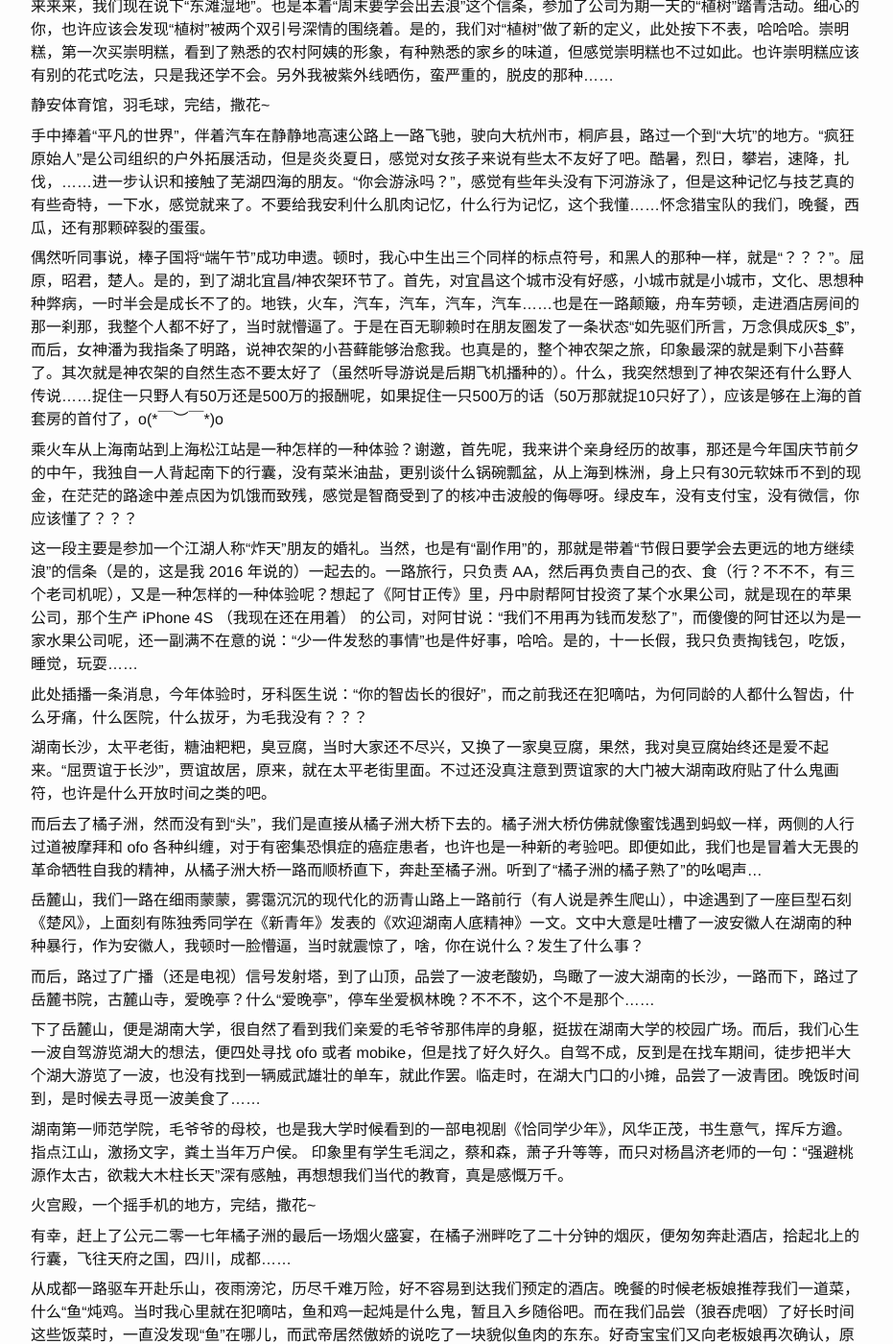
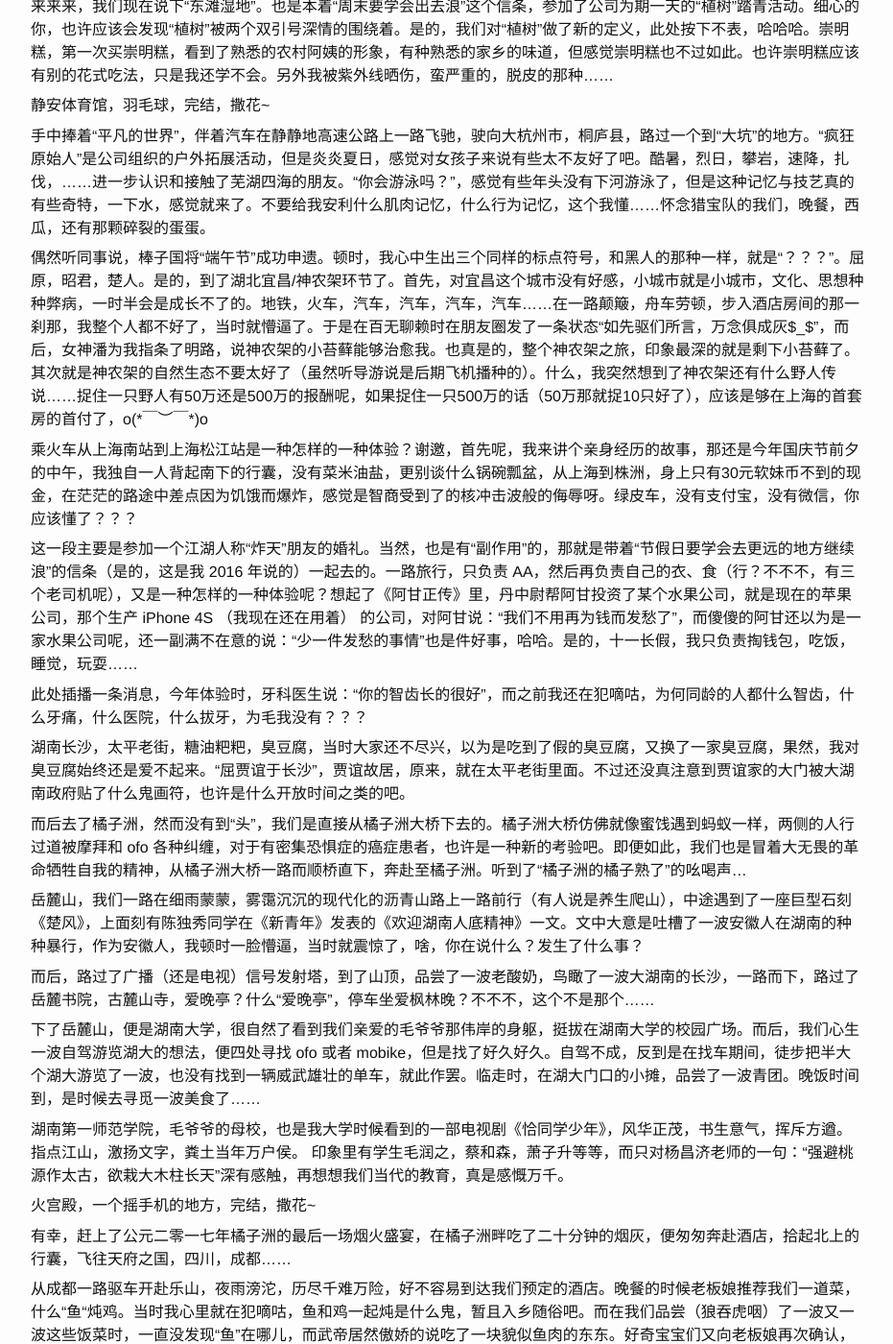
Before and after one commit to ousiax/ousiax.github.io, a Jekyll site: the page built from _posts/2017-12-31-annual-summary-2017.md, in a window 1280 px wide and 1400 px high, scrolled down 1119 px. Shown: the whole window at 96% size, without its empty margins (173-1104 px from the left). Built offline with Jekyll 4.4.1, drawn with Linux system fonts in a browser that asks for light colours; comment, search, counter and statistics services are not loaded; some of the changed text lies outside the part shown.

Commit message:
Update 2017-12-31-annual-summary-2017.md

```diff
--- a/_posts/2017-12-31-annual-summary-2017.md
+++ b/_posts/2017-12-31-annual-summary-2017.md
@@ -44,17 +44,17 @@
 
 手中捧着“平凡的世界”，伴着汽车在静静地高速公路上一路飞驰，驶向大杭州市，桐庐县，路过一个到“大坑”的地方。“疯狂原始人”是公司组织的户外拓展活动，但是炎炎夏日，感觉对女孩子来说有些太不友好了吧。酷暑，烈日，攀岩，速降，扎伐，……进一步认识和接触了芜湖四海的朋友。“你会游泳吗？”，感觉有些年头没有下河游泳了，但是这种记忆与技艺真的有些奇特，一下水，感觉就来了。不要给我安利什么肌肉记忆，什么行为记忆，这个我懂……怀念猎宝队的我们，晚餐，西瓜，还有那颗碎裂的蛋蛋。
 
-偶然听同事说，棒子国将“端午节”成功申遗。顿时，我心中生出三个同样的标点符号，和黑人的那种一样，就是“？？？”。屈原，昭君，楚人。是的，到了湖北宜昌/神农架环节了。首先，对宜昌这个城市没有好感，小城市就是小城市，文化、思想种种弊病，一时半会是成长不了的。地铁，火车，汽车，汽车，汽车，汽车……也是在一路颠簸，舟车劳顿，走进酒店房间的那一刹那，我整个人都不好了，当时就懵逼了。于是在百无聊赖时在朋友圈发了一条状态“如先驱们所言，万念俱成灰$\_$"，而后，女神潘为我指条了明路，说神农架的小苔藓能够治愈我。也真是的，整个神农架之旅，印象最深的就是剩下小苔藓了。其次就是神农架的自然生态不要太好了（虽然听导游说是后期飞机播种的）。什么，我突然想到了神农架还有什么野人传说……捉住一只野人有50万还是500万的报酬呢，如果捉住一只500万的话（50万那就捉10只好了），应该是够在上海的首套房的首付了，o(\*￣︶￣\*)o
+偶然听同事说，棒子国将“端午节”成功申遗。顿时，我心中生出三个同样的标点符号，和黑人的那种一样，就是“？？？”。屈原，昭君，楚人。是的，到了湖北宜昌/神农架环节了。首先，对宜昌这个城市没有好感，小城市就是小城市，文化、思想种种弊病，一时半会是成长不了的。地铁，火车，汽车，汽车，汽车，汽车……在一路颠簸，舟车劳顿，步入酒店房间的那一刹那，我整个人都不好了，当时就懵逼了。于是在百无聊赖时在朋友圈发了一条状态“如先驱们所言，万念俱成灰$\_$"，而后，女神潘为我指条了明路，说神农架的小苔藓能够治愈我。也真是的，整个神农架之旅，印象最深的就是剩下小苔藓了。其次就是神农架的自然生态不要太好了（虽然听导游说是后期飞机播种的）。什么，我突然想到了神农架还有什么野人传说……捉住一只野人有50万还是500万的报酬呢，如果捉住一只500万的话（50万那就捉10只好了），应该是够在上海的首套房的首付了，o(\*￣︶￣\*)o
 
-乘火车从上海南站到上海松江站是一种怎样的一种体验？谢邀，首先呢，我来讲个亲身经历的故事，那还是今年国庆节前夕的中午，我独自一人背起南下的行囊，没有菜米油盐，更别谈什么锅碗瓢盆，从上海到株洲，身上只有30元软妹币不到的现金，在茫茫的路途中差点因为饥饿而致残，感觉是智商受到了的核冲击波般的侮辱呀。绿皮车，没有支付宝，没有微信，你应该懂了？？？
+乘火车从上海南站到上海松江站是一种怎样的一种体验？谢邀，首先呢，我来讲个亲身经历的故事，那还是今年国庆节前夕的中午，我独自一人背起南下的行囊，没有菜米油盐，更别谈什么锅碗瓢盆，从上海到株洲，身上只有30元软妹币不到的现金，在茫茫的路途中差点因为饥饿而爆炸，感觉是智商受到了的核冲击波般的侮辱呀。绿皮车，没有支付宝，没有微信，你应该懂了？？？
 
 这一段主要是参加一个江湖人称“炸天”朋友的婚礼。当然，也是有“副作用”的，那就是带着“节假日要学会去更远的地方继续浪”的信条（是的，这是我 2016 年说的）一起去的。一路旅行，只负责 AA，然后再负责自己的衣、食（行？不不不，有三个老司机呢），又是一种怎样的一种体验呢？想起了《阿甘正传》里，丹中尉帮阿甘投资了某个水果公司，就是现在的苹果公司，那个生产 iPhone 4S （我现在还在用着） 的公司，对阿甘说：“我们不用再为钱而发愁了”，而傻傻的阿甘还以为是一家水果公司呢，还一副满不在意的说：“少一件发愁的事情”也是件好事，哈哈。是的，十一长假，我只负责掏钱包，吃饭，睡觉，玩耍……
 
 此处插播一条消息，今年体验时，牙科医生说：“你的智齿长的很好”，而之前我还在犯嘀咕，为何同龄的人都什么智齿，什么牙痛，什么医院，什么拔牙，为毛我没有？？？
 
-湖南长沙，太平老街，糖油粑粑，臭豆腐，当时大家还不尽兴，又换了一家臭豆腐，果然，我对臭豆腐始终还是爱不起来。“屈贾谊于长沙”，贾谊故居，原来，就在太平老街里面。不过还没真注意到贾谊家的大门被大湖南政府贴了什么鬼画符，也许是什么开放时间之类的吧。
+湖南长沙，太平老街，糖油粑粑，臭豆腐，当时大家还不尽兴，以为是吃到了假的臭豆腐，又换了一家臭豆腐，果然，我对臭豆腐始终还是爱不起来。“屈贾谊于长沙”，贾谊故居，原来，就在太平老街里面。不过还没真注意到贾谊家的大门被大湖南政府贴了什么鬼画符，也许是什么开放时间之类的吧。
 
-而后去了橘子洲，然而没有到“头”，我们是直接从橘子洲大桥下去的。橘子洲大桥仿佛就像蜜饯遇到蚂蚁一样，两侧的人行过道被摩拜和 ofo 各种纠缠，对于有密集恐惧症的癌症患者，也许也是一种新的考验吧。即便如此，我们也是冒着大无畏的革命牺牲自我的精神，从橘子洲大桥一路而顺桥直下，奔赴至橘子洲。听到了“橘子洲的橘子熟了”的吆喝声...
+而后去了橘子洲，然而没有到“头”，我们是直接从橘子洲大桥下去的。橘子洲大桥仿佛就像蜜饯遇到蚂蚁一样，两侧的人行过道被摩拜和 ofo 各种纠缠，对于有密集恐惧症的癌症患者，也许是一种新的考验吧。即便如此，我们也是冒着大无畏的革命牺牲自我的精神，从橘子洲大桥一路而顺桥直下，奔赴至橘子洲。听到了“橘子洲的橘子熟了”的吆喝声...
 
 岳麓山，我们一路在细雨蒙蒙，雾霭沉沉的现代化的沥青山路上一路前行（有人说是养生爬山），中途遇到了一座巨型石刻《楚风》，上面刻有陈独秀同学在《新青年》发表的《欢迎湖南人底精神》一文。文中大意是吐槽了一波安徽人在湖南的种种暴行，作为安徽人，我顿时一脸懵逼，当时就震惊了，啥，你在说什么？发生了什么事？
 
@@ -68,7 +68,7 @@
 
 有幸，赶上了公元二零一七年橘子洲的最后一场烟火盛宴，在橘子洲畔吃了二十分钟的烟灰，便匆匆奔赴酒店，拾起北上的行囊，飞往天府之国，四川，成都……
 
-从成都一路驱车开赴乐山，夜雨滂沱，历尽千难万险，好不容易到达我们预定的酒店。晚餐的时候老板娘推荐我们一道菜，什么“鱼“炖鸡。当时我心里就在犯嘀咕，鱼和鸡一起炖是什么鬼，暂且入乡随俗吧。而在我们品尝（狼吞虎咽）了好长时间这些饭菜时，一直没发现“鱼”在哪儿，而武帝居然傲娇的说吃了一块貌似鱼肉的东东。好奇宝宝们又向老板娘再次确认，原来是雪魔芋炖鸡，虽然雪魔芋较为油腻而且难吃，但真是解锁了饮食界的新姿势呀。
+从成都一路驱车开赴乐山，夜雨滂沱，历尽千难万险，好不容易到达我们预定的酒店。晚餐的时候老板娘推荐我们一道菜，什么“鱼“炖鸡。当时我心里就在犯嘀咕，鱼和鸡一起炖是什么鬼，暂且入乡随俗吧。而在我们品尝（狼吞虎咽）了一波又一波这些饭菜时，一直没发现“鱼”在哪儿，而武帝居然傲娇的说吃了一块貌似鱼肉的东东。好奇宝宝们又向老板娘再次确认，原来是雪魔芋炖鸡，虽然雪魔芋较为油腻而且难吃，但也真是解锁了饮食界的新姿势呀。
 
 峨眉山，灭绝师太，周芷若，张无忌……。张无忌性格优柔寡断，比较讨厌这号人，反倒是对周芷若多了些理解与同情。峨眉山，夜里三点强行起床，从酒店乘夜车奔赴峨眉山风景区门口，就是那个什么鬼“秀甲九州”。有点饿，买了个馒头，然后发现馒头有毒，一整天都没有什么元气，更可恨的是中午的午餐也是那么的不合胃口（我没好意思称之为超级难吃）。人生第一次乘坐了缆车，原来一辆缆车可以做100多号人呢。匆匆忙忙，在缆车上看到了日出，随后在峨眉金顶看到的云海。峨眉山的四大奇观，我们直接拿下了两个，另外两个我只记得有一个佛光，还有一个忘记了。下午去了猴赛雷的野生保护区，看了些被猴子调戏的逗比们。一路上，精神开始涣散，因为那个毒馒头，还有午餐，我已经筋疲力尽。而大帝的妹子直接是被馒头毒挂掉了，晚饭都懒得吃了。
 
```
